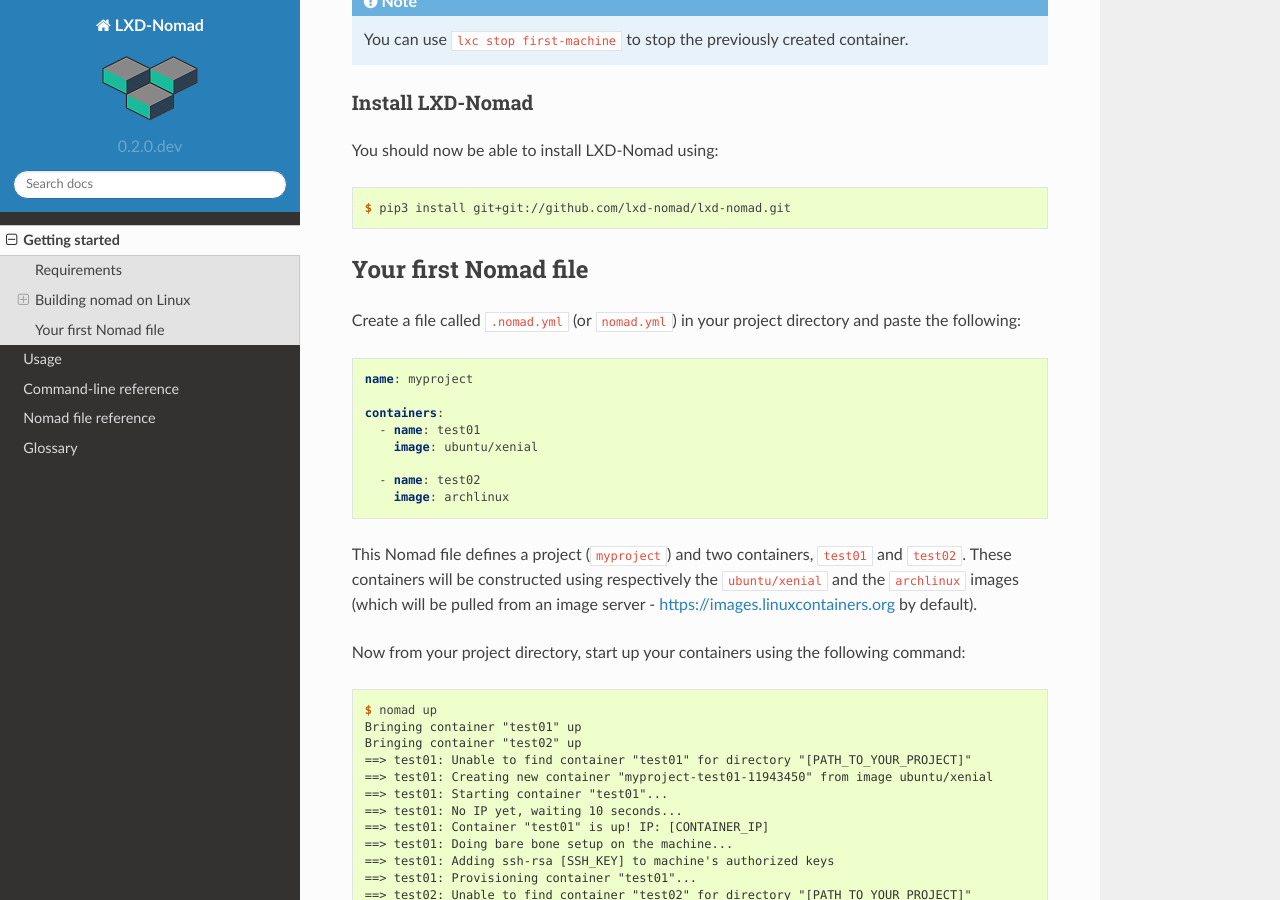
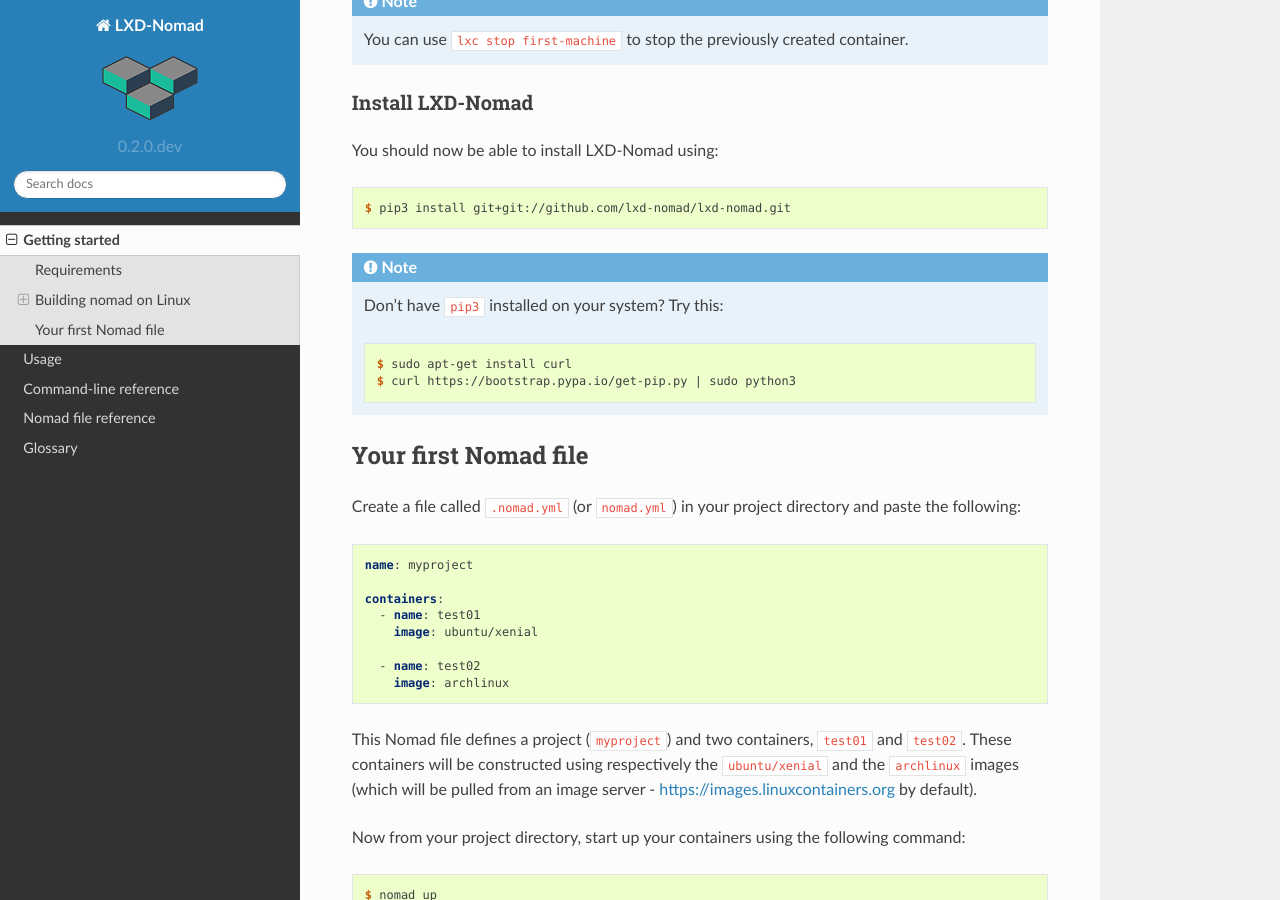
Before and after one commit to lxdock/lxdock, a Sphinx documentation site: the page built from docs/getting_started.rst, in a window 1280 px wide and 900 px high, scrolled down 1407 px. Built offline with Sphinx 7.4.7 and the Read the Docs theme 2.0.0, drawn with Linux system fonts in a browser that asks for light colours.

Commit message:
Add additional instructions in getting started section

```diff
--- a/docs/getting_started.rst
+++ b/docs/getting_started.rst
@@ -78,6 +78,15 @@
 
   $ pip3 install git+git://github.com/lxd-nomad/lxd-nomad.git
 
+.. note::
+
+  Don't have ``pip3`` installed on your system? Try this:
+
+  .. code-block:: console
+
+    $ sudo apt-get install curl
+    $ curl https://bootstrap.pypa.io/get-pip.py | sudo python3
+
 Your first Nomad file
 ---------------------
 
```
